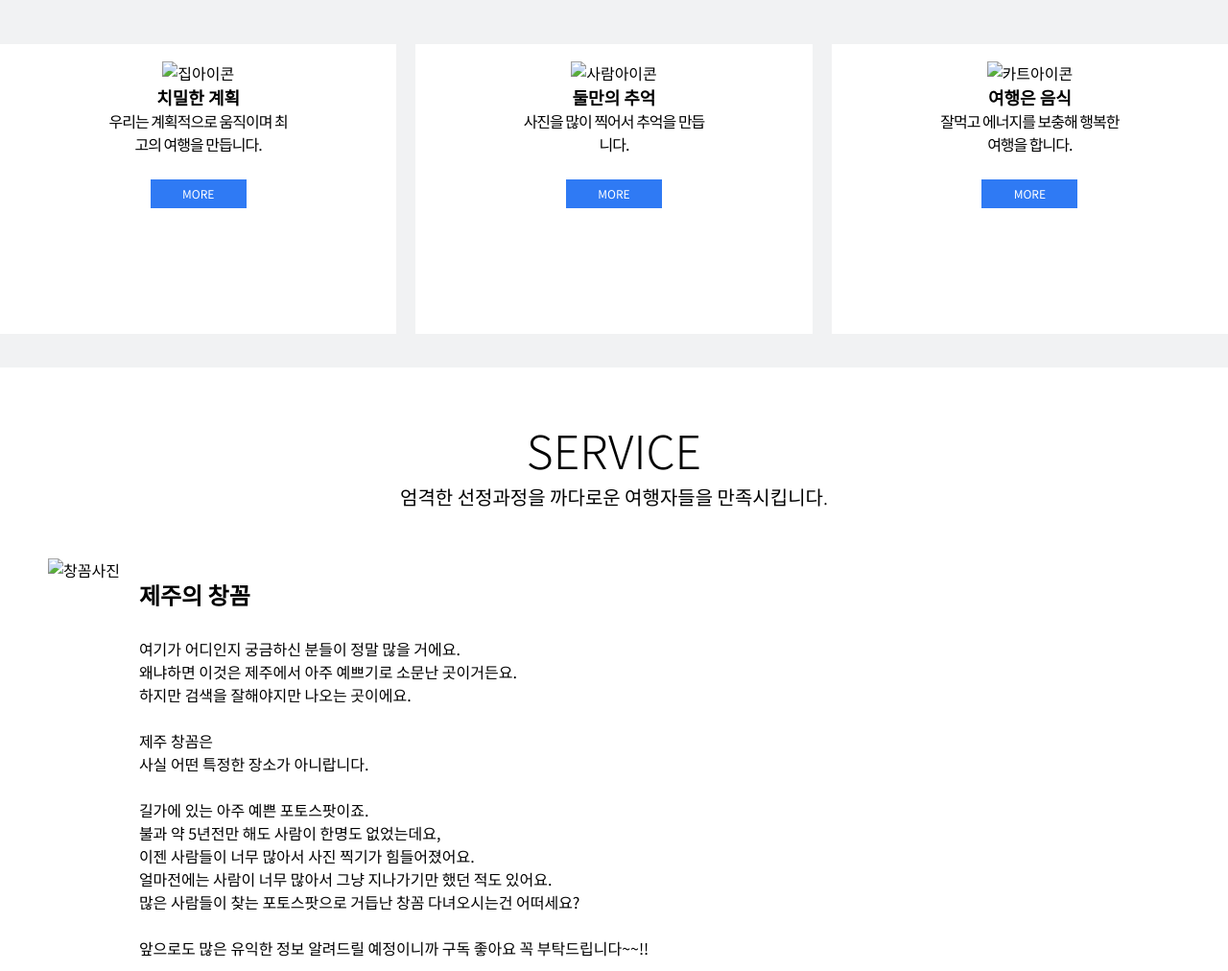
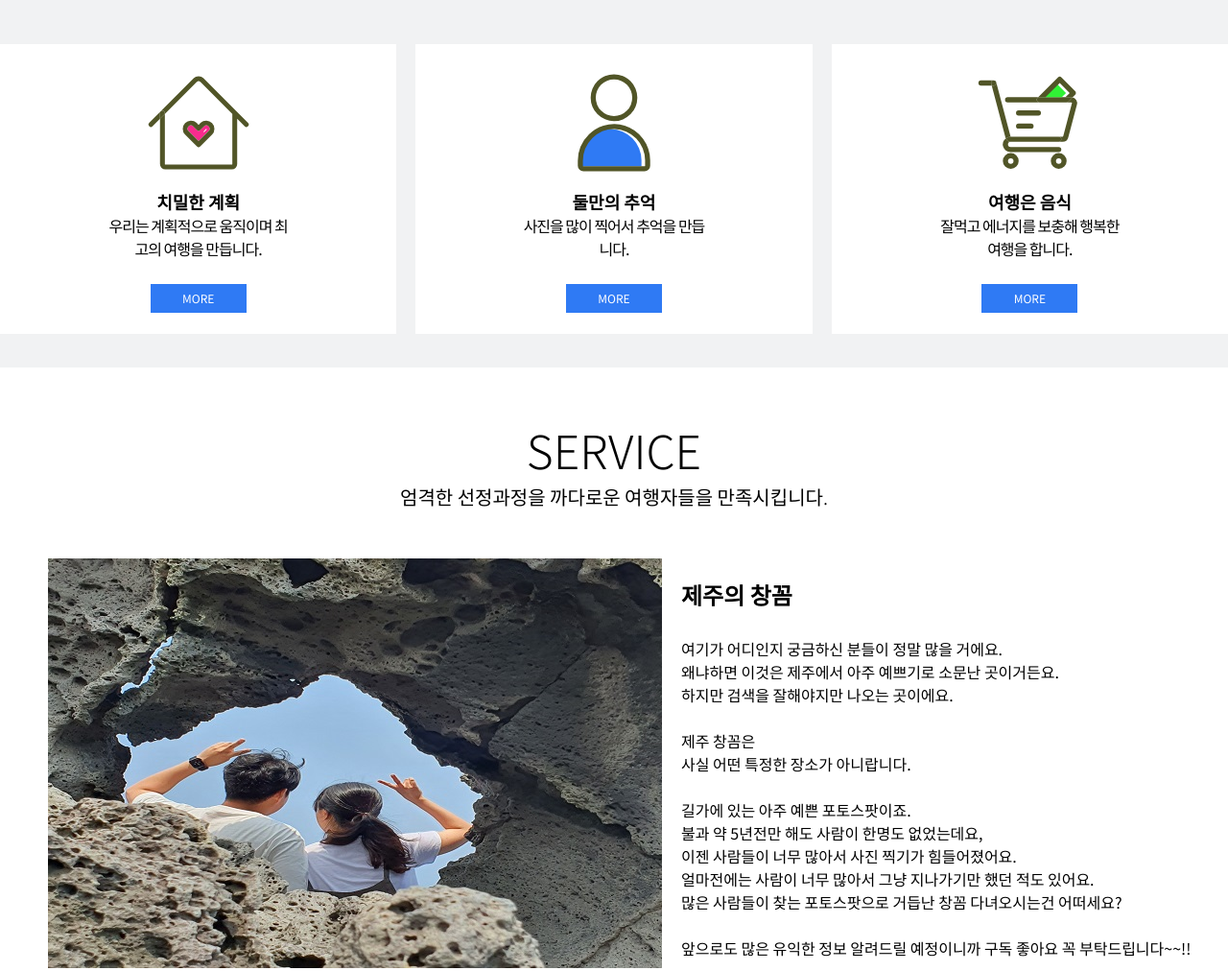
Before and after one commit to SooowanLee/jeju_site, a plain HTML site: page index.html in a window 1280 px wide. Shown: the part 936-1948 px from the top of the page at 96% size. Drawn offline with Linux system fonts and the light colour scheme.

Commit message:
jeju_site_version1.1

```diff
--- a/index.html
+++ b/index.html
@@ -75,7 +75,7 @@
             <ul class="icons">
                 <li>
                     <div class="icon_img">
-                        <img src="image/그룹 91.svg" alt="집아이콘">
+                        <img src="https://raw.githubusercontent.com/SooowanLee/jeju_site/0cd7a7bf1fa0f7692928fafd2757708540c82754/%EA%B7%B8%EB%A3%B9%2091.svg" alt="집아이콘">
                     </div>
                     <div class="contents1_bold">치밀한 계획</div>
                     <div class="contents2">
@@ -87,7 +87,7 @@
                 </li>
                 <li>
                     <div class="icon_img">
-                        <img src="image/그룹 88.svg" alt="사람아이콘">
+                        <img src="https://raw.githubusercontent.com/SooowanLee/jeju_site/0cd7a7bf1fa0f7692928fafd2757708540c82754/%EA%B7%B8%EB%A3%B9%2088.svg" alt="사람아이콘">
                     </div>
                     <div class="contents1_bold">둘만의 추억</div>
                     <div class="contents2">
@@ -99,7 +99,7 @@
                 </li>
                 <li>
                     <div class="icon_img">
-                        <img sizes="1280px 427px" src="image/그룹 89.svg" alt="카트아이콘">
+                        <img sizes="1280px 427px" src="https://raw.githubusercontent.com/SooowanLee/jeju_site/0cd7a7bf1fa0f7692928fafd2757708540c82754/%EA%B7%B8%EB%A3%B9%2089.svg" alt="카트아이콘">
                     </div>
                     <div class="contents1_bold">여행은 음식</div>
                     <div class="contents2">
@@ -117,7 +117,7 @@
             <div class="contents1">엄격한 선정과정을 까다로운 여행자들을 만족시킵니다.</div>
             <div class="service">
                 <div class="food_photo">
-                    <img src="image/창꼼.jpg" alt="창꼼사진">
+                    <img src="https://github.com/SooowanLee/jeju_site/blob/main/%EC%B0%BD%EA%BC%BC.jpg?raw=true" alt="창꼼사진">
                 </div>
                 <div class="contents2">
                     <h2>제주의 창꼼</h2>
--- a/style.css
+++ b/style.css
@@ -37,7 +37,7 @@ h1 {
 }
 
 .intro_bg {
-  background-image: url("./image/KakaoTalk_20210809_134307096.jpg");
+  background-image: url("https://github.com/SooowanLee/jeju_site/blob/main/KakaoTalk_20210809_134307096.jpg?raw=true");
   background-size: 100% 100%;
   width: 100%;
   height: 718px;
@@ -222,7 +222,7 @@ input::placeholder {
 .main_text2 {
   width: 100%;
   height: 418px;
-  background-image: url("image/flash-4244923_1920.png");
+  background-image: url("https://github.com/SooowanLee/jeju_site/blob/main/flash-4244923_1920.png?raw=true");
   background-repeat: no-repeat;
   background-position-x: center;
 }
```
